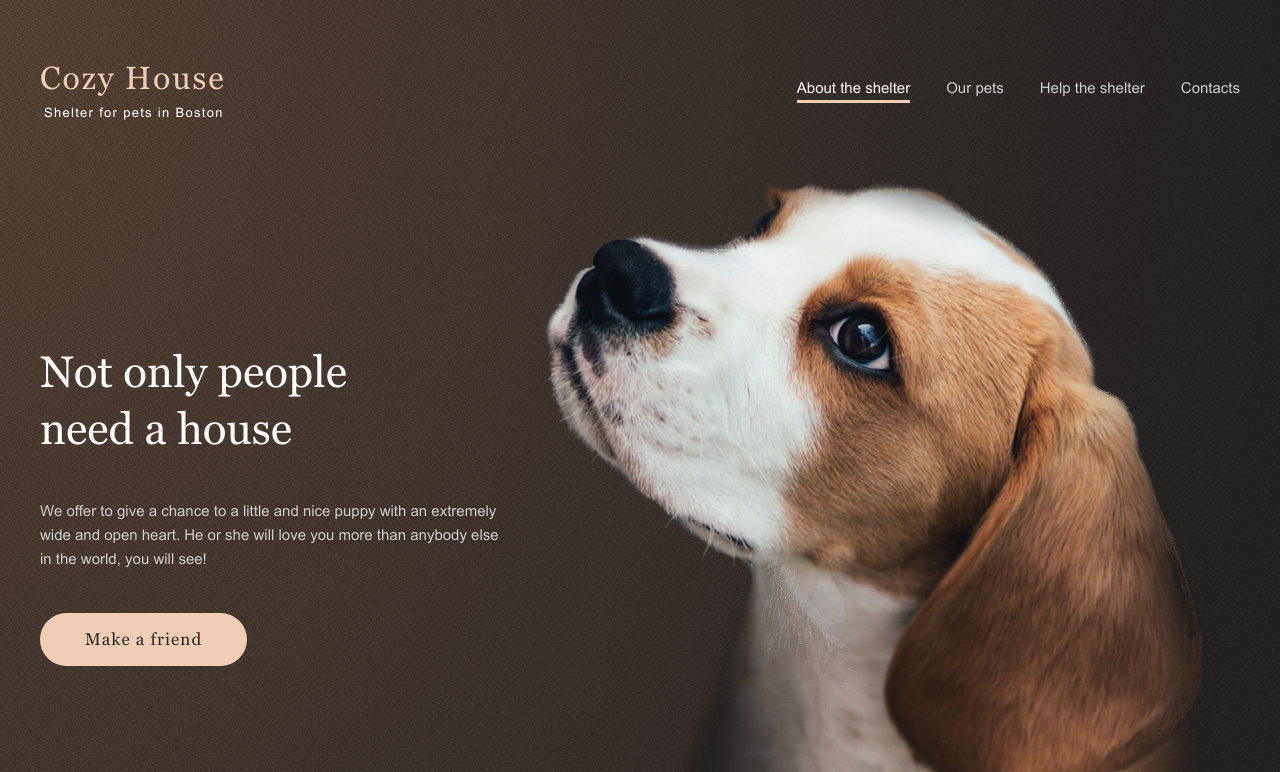
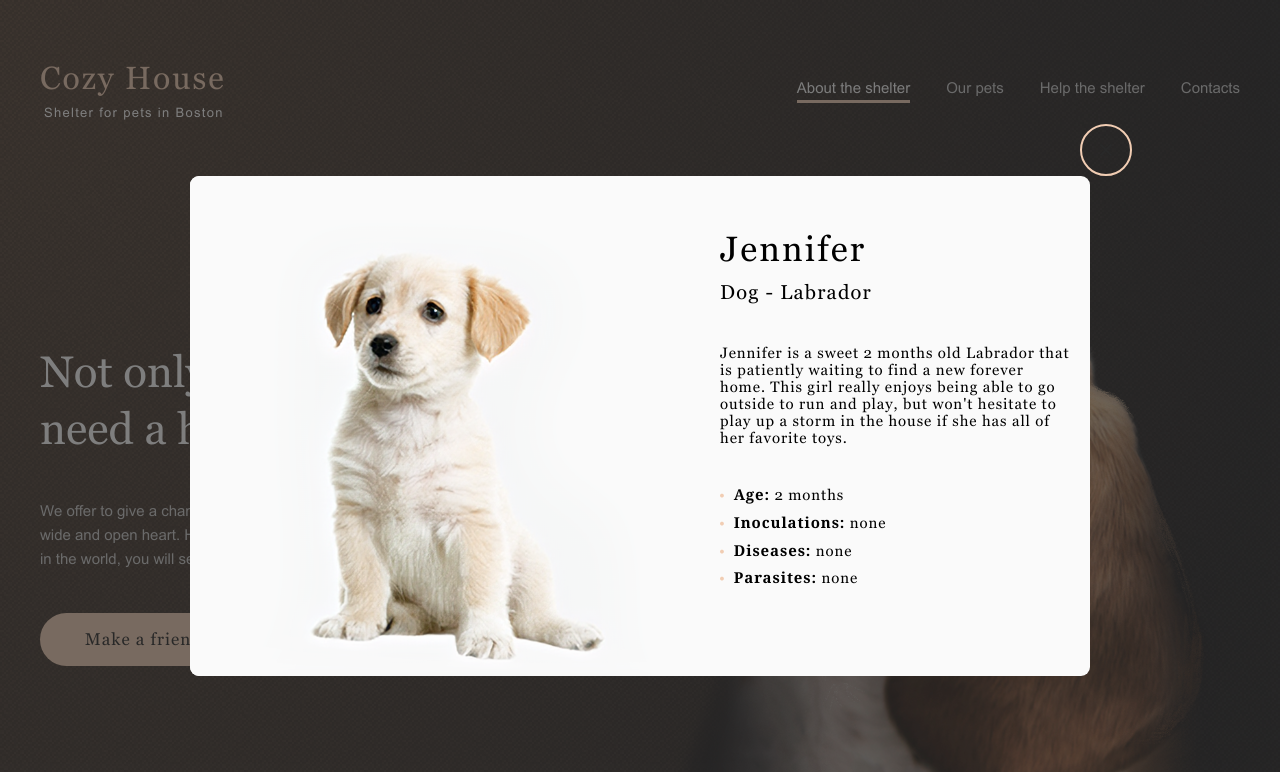
Before and after one commit to Wsko-12/wsko-12-JSFE2022Q1, a website: page shelter/pages/main/index.html in a window 1280 px wide. Shown: the top 772 px of the page. Drawn offline with Linux system fonts and the light colour scheme.

Commit message:
feat: add modal window

```diff
--- a/shelter/pages/main/index.html
+++ b/shelter/pages/main/index.html
@@ -173,6 +173,35 @@
                 </div>
             </div>
         </section>
+
+        <section class="modal__overlay">
+            <div class="modal__container">
+                <button class="modal__button slider-button slider-button_cross">
+                    <svg width="12" height="12" viewBox="0 0 12 12" fill="none" xmlns="http://www.w3.org/2000/svg">
+                        <path fill-rule="evenodd" clip-rule="evenodd" d="M7.42618 6.00003L11.7046 1.72158C12.0985 1.32775 12.0985 0.689213 11.7046 0.295433C11.3108 -0.0984027 10.6723 -0.0984027 10.2785 0.295433L5.99998 4.57394L1.72148 0.295377C1.32765 -0.098459 0.68917 -0.098459 0.295334 0.295377C-0.0984448 0.689213 -0.0984448 1.32775 0.295334 1.72153L4.57383 5.99997L0.295334 10.2785C-0.0984448 10.6723 -0.0984448 11.3108 0.295334 11.7046C0.68917 12.0985 1.32765 12.0985 1.72148 11.7046L5.99998 7.42612L10.2785 11.7046C10.6723 12.0985 11.3108 12.0985 11.7046 11.7046C12.0985 11.3108 12.0985 10.6723 11.7046 10.2785L7.42618 6.00003Z" fill="#292929"/>
+                    </svg>
+                </button>
+                <figure class="modal__card">
+                    <img class="modal__image" src="../../assets/images/500px/jennifer.png" alt="Jennifer">
+                    <figcaption class="modal__content">
+                        <h3 class="modal__content_title">Jennifer</h3>
+                        <h4 class="modal__content_subtitle">Dog - Labrador</h4>
+                        <p class="modal__content_text">
+                            Jennifer is a sweet 2 months old Labrador that is patiently waiting to find a new forever home. This girl really enjoys being able to go outside to run and play, but won't hesitate to play up a storm in the house if she has all of her favorite toys.
+                        </p>
+                        <ul class="modal__content_list">
+                            <li class="modal__content_list-item"><b>Age:</b> 2 months</li>
+                            <li class="modal__content_list-item"><b>Inoculations:</b> none</li>
+                            <li class="modal__content_list-item"><b>Diseases:</b> none</li>
+                            <li class="modal__content_list-item"><b>Parasites:</b> none</li>
+
+
+                        </ul>
+                    </figcaption>
+                </figure>
+            </div>
+
+        </section>
     </main>
     <footer class="footer" id="contactsSection">
         <div class="wrapper footer__wrapper">
--- a/shelter/sass/main/components/_buttons.scss
+++ b/shelter/sass/main/components/_buttons.scss
@@ -90,4 +90,10 @@
         background-repeat: no-repeat;
         background-position: center;
     }
+    &_cross{
+        background: url(../../assets/icons/cross.svg);
+        background-repeat: no-repeat;
+        background-position: center;
+
+    }
 }
--- /dev/null
+++ b/shelter/sass/main/layout/_modal.scss
@@ -0,0 +1,145 @@
+.modal__overlay{
+    position: fixed;
+    display: flex;
+    top:0px;
+    left: 0px;
+    width: 100vw;
+    height: 100vh;
+    background-color: rgba($color: #292929, $alpha: 0.6);
+    align-items: center;
+    justify-content: center;
+    // display: none;
+
+}
+.modal__container{
+    display: flex;
+    flex-direction: column;
+}
+.modal__card{
+    display: flex;
+    margin: 0;
+    width: 900px;
+    height: 500px;
+    background: $color-light-s;
+    border-radius: 9px;
+    overflow: hidden;
+    @include media-tablet{
+        width: 630px;
+        height: 350px;
+    }
+
+    @include media-mobile{
+        width: 240px;
+        height: 341px;
+    }
+
+}
+.modal__button{
+    align-self: flex-end;
+    transform: translate(42px);
+    @include media-tablet{
+        transform: translate(43px);
+    }
+    @include media-mobile{
+        transform: translate(30px);
+    }
+}
+
+.modal__image{
+    max-width: 500px;
+    max-height: 500px;
+    @include media-tablet{
+        max-width: 350px;
+        max-height:350px;
+    }
+    @include media-mobile{
+        display: none;
+    }
+}
+
+.modal__content{
+    padding-top: 50.5px;
+    padding-left:30px;
+    color: #000000;
+    @include media-tablet{
+        padding-top: 11px;
+        padding-left:11px;
+    }
+    @include media-mobile{
+        padding-top: 13px;
+        padding-left:10px;
+    }
+    &_title{
+        margin-bottom: 9px;
+        line-height: 130%;
+        @include media-tablet{
+            margin-bottom: 8px;
+        }
+        @include media-mobile{
+            margin-bottom: 12px;
+            padding-left: 3px;
+            text-align: center;
+            @include font($size:3.5rem,$height:115%,$spacing: 0.06em);
+        }
+    }
+
+    &_subtitle{
+        @extend %font-titles;
+        @include font($size:2.0rem,$height:115%,$spacing: 0.06em);
+        margin-bottom: 40px;
+        @include media-tablet{
+            margin-bottom: 21px;
+        }
+        @include media-mobile{
+            text-align: center;
+            // padding-left:11px;
+        }
+
+    }
+
+    &_text{
+        @extend %font-titles;
+        @include font($size:1.5rem,$height:1.7rem,$spacing: 0.06em);
+        width: 350px;
+        margin-bottom: 40px;
+        @include media-tablet{
+            @include font($size:1.3rem,$height:1.4rem,$spacing: 0.06em);
+            width: 265px;
+            margin-bottom: 19px;
+        }
+        @include media-mobile{
+            text-align: justify;
+            @include font($size:1.3rem,$height:1.4rem,$spacing: 0.06em);
+            width: 220px;
+            margin-bottom: 23.5px;
+        }
+    }
+
+    &_list{
+        margin-left: -1px;
+        @extend %font-titles;
+        @include font($size:1.5rem,$height:115%,$spacing: 0.06em);
+
+        @include media-mobile{
+            margin-left: 0px;
+        }
+        &-item{
+            margin-bottom: 10.5px;
+            @include media-tablet{
+                margin-bottom: 6px;
+            }
+            @include media-mobile{
+                margin-bottom: 5.5px;
+            }
+
+            &::before{
+                content: "\2022";
+                color: $color-primary;
+                margin-right: 8px;
+            }
+
+        }
+    }
+
+
+}
--- a/shelter/sass/main/main.scss
+++ b/shelter/sass/main/main.scss
@@ -16,6 +16,8 @@
 @import 'layout/wrapper';
 @import 'layout/footer';
 @import 'layout/menu';
+@import 'layout/modal';
+
 
 
 //--Components--
```
Also changed, not shown: shelter/assets/icons/cross.svg (added), shelter/assets/images/500px/charly.png (added), shelter/assets/images/500px/freddie.png (added), shelter/assets/images/500px/jennifer.png (added), shelter/assets/images/500px/katrine.png (added), shelter/assets/images/500px/scarlett.png (added), shelter/assets/images/500px/sophia.png (added), shelter/assets/images/500px/timmy.png (added), shelter/assets/images/500px/woody.png (added), shelter/pages/main/style.css, 1 other file.
